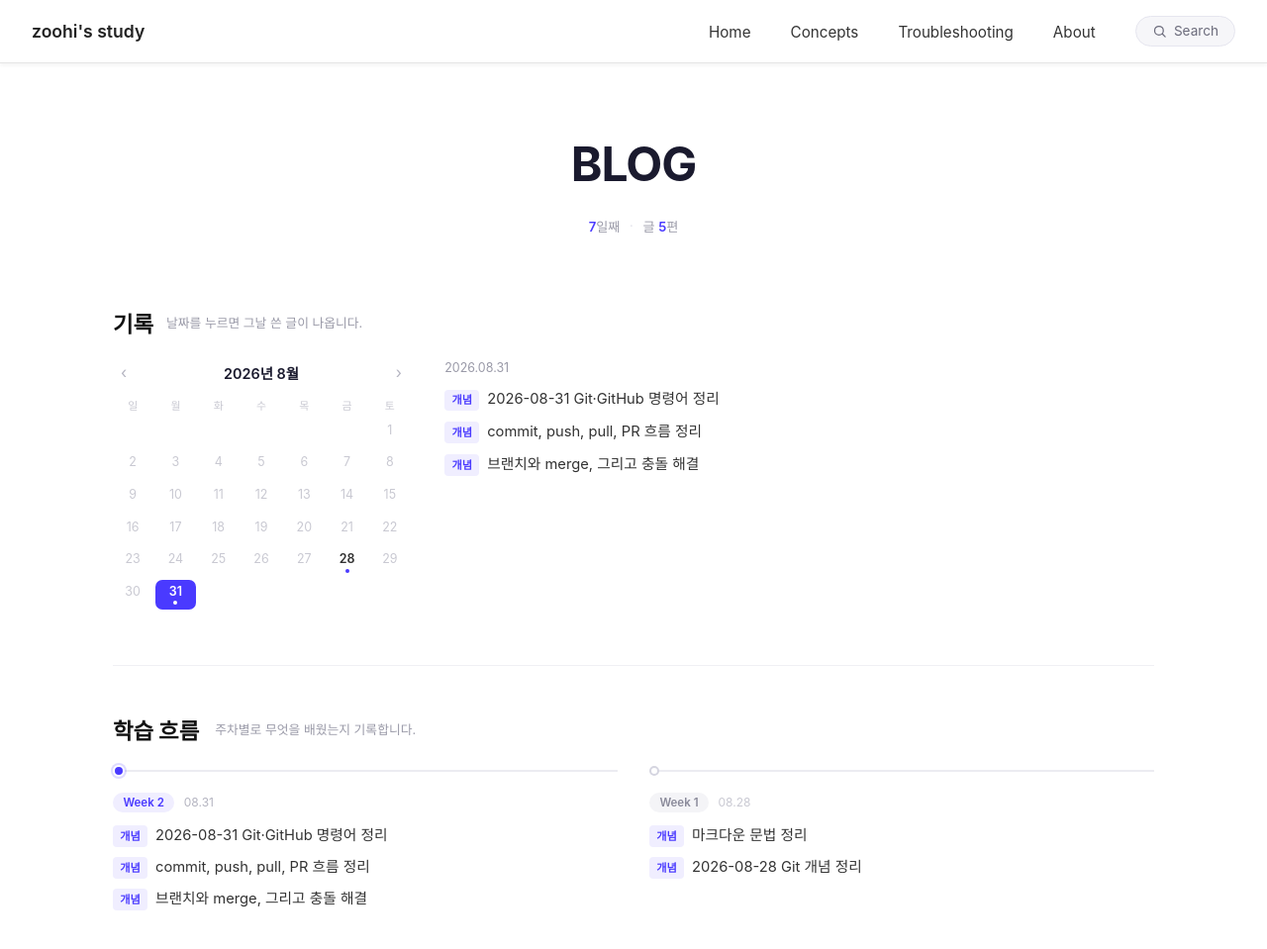
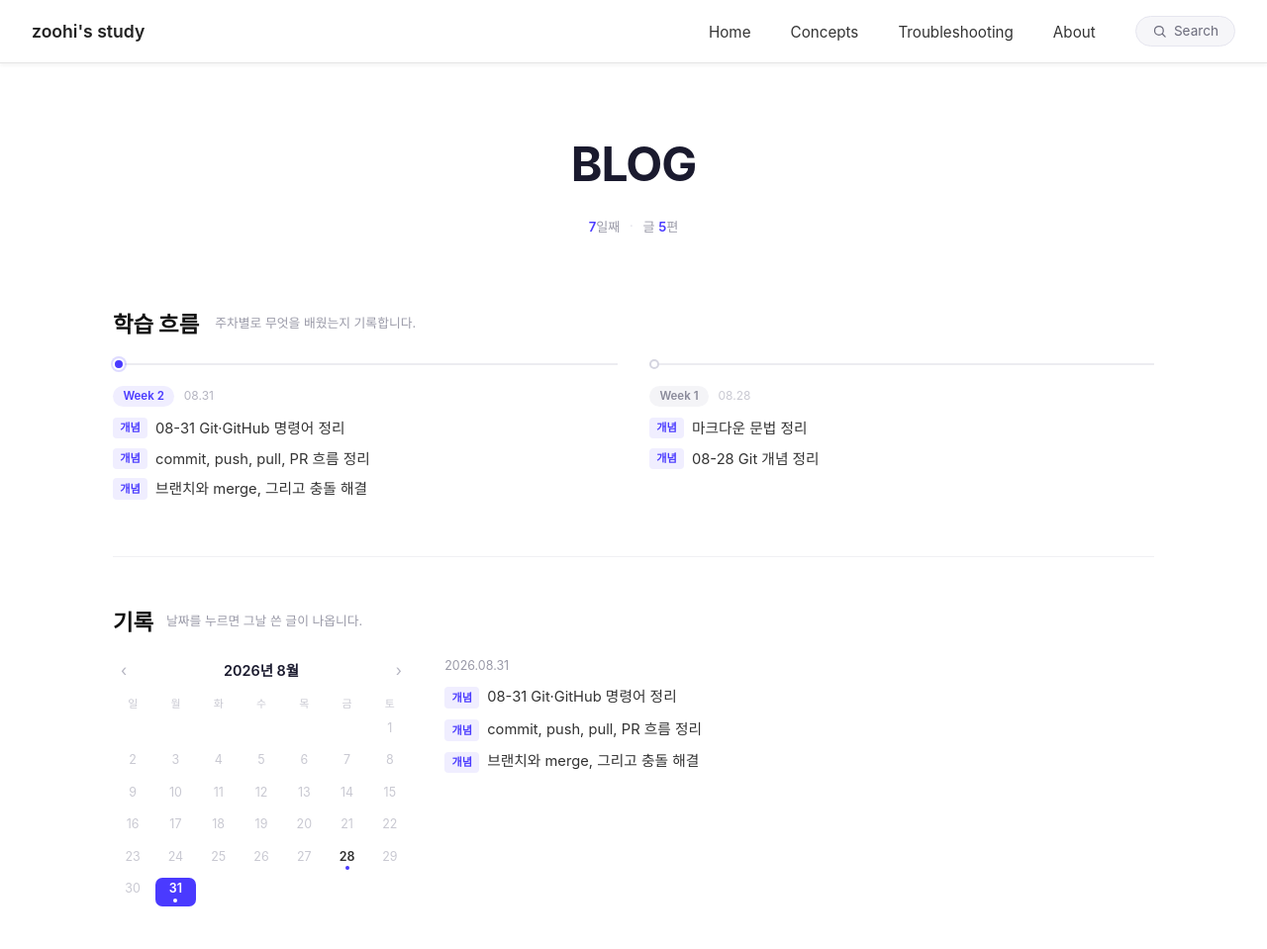
Before and after one commit to JHee0209/my-blog, a Jekyll site: the page built from index.md, in a window 1280 px wide and 1016 px high. Shown: the top 959 px of the window at 99% size. Built offline with Jekyll 4.4.1, drawn with Linux system fonts in a browser that asks for light colours.

Commit message:
홈화면 달력, 흐름 위치 바꾸기

```diff
--- a/_includes/timeline.html
+++ b/_includes/timeline.html
@@ -64,6 +64,17 @@
   line-height: 1.5;
   transition: color 0.18s;
 }
+
+.timeline.is-horizontal .tl-link {
+  align-items: flex-start;
+}
+.timeline.is-horizontal .tl-link > span:last-child {
+  display: -webkit-box;
+  -webkit-line-clamp: 2;
+  -webkit-box-orient: vertical;
+  overflow: hidden;
+}
+
 .tl-link:hover,
 .tl-link:focus-visible { color: #4a3aff; outline: none; }
 .tl-link .tl-cat {
--- a/_layouts/home.html
+++ b/_layouts/home.html
@@ -74,11 +74,10 @@ layout: default
 </div>
 
 <div class="home-wrap">
-  {% include calendar.html %}
+    {% include timeline.html limit=3 direction="horizontal" more=true %}
 
   <hr class="home-divider">
-
-  {% include timeline.html limit=3 direction="horizontal" more=true %}
+  {% include calendar.html %}
 </div>
 
 {% if site.blog_start %}
```
Also changed, not shown: _posts/2026-08-28-git-github.md (+1 -1 lines), _posts/2026-08-31-git-github-command-study.md (+1 -1 lines).
